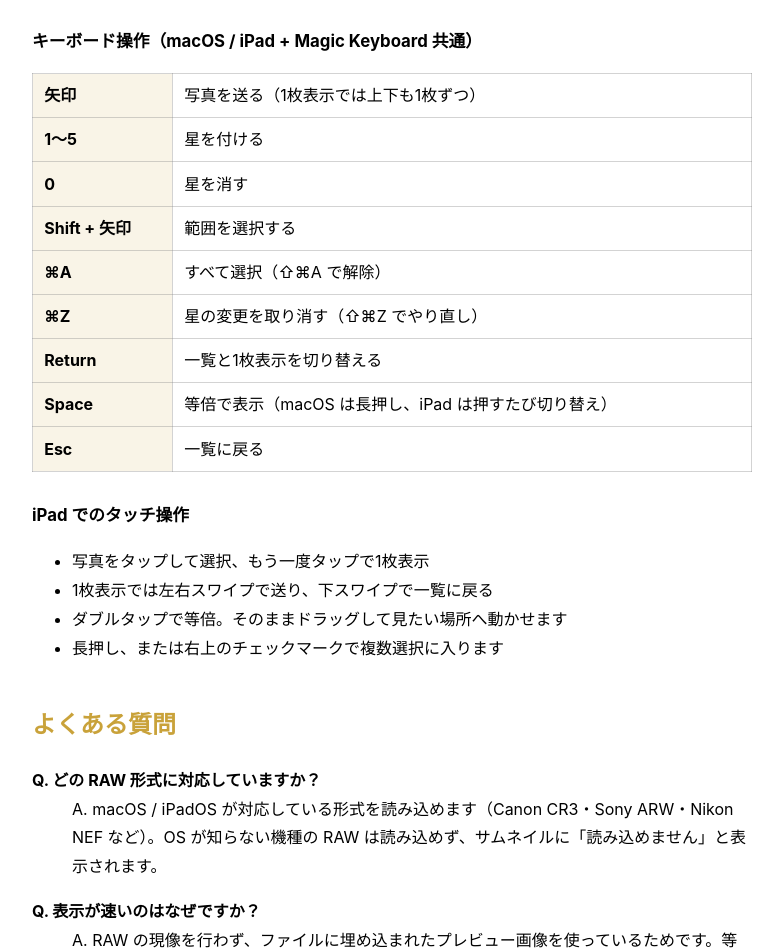
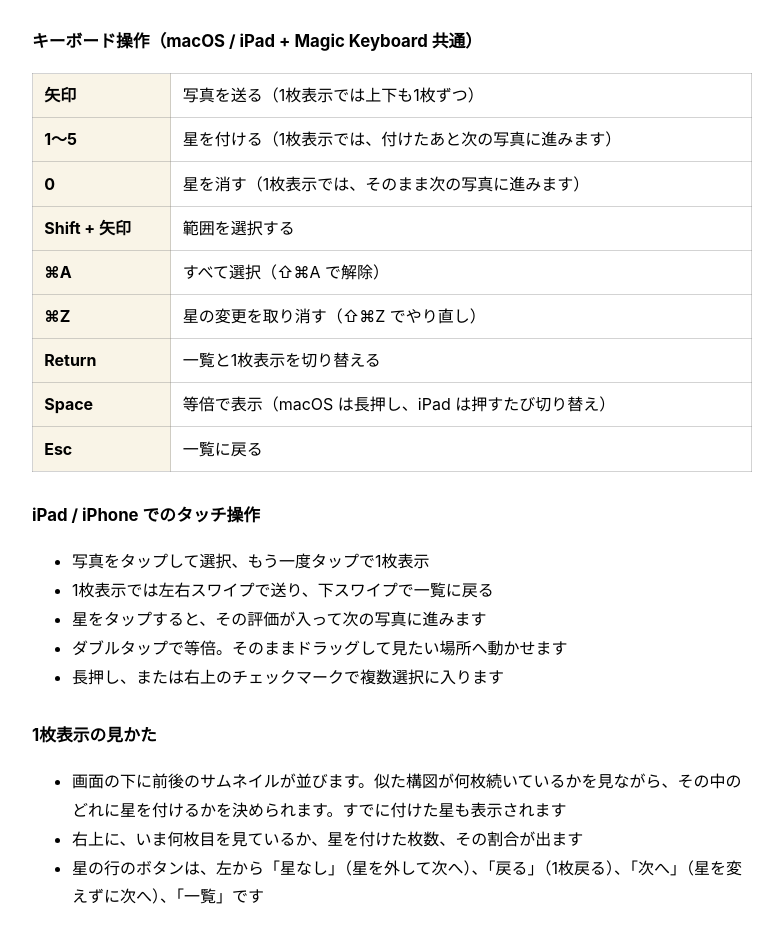
Before and after one commit to emchs07-prog/photoparcel-select-support, a plain HTML site: page index.html in a window 1280 px wide. Shown: the part 523-1471 px from the top of the page, without its empty margins (248-1031 px from the left). Drawn offline with Linux system fonts and the light colour scheme.

Commit message:
1.1 の1枚表示に合わせて使い方を更新
フィルムストリップ・星を付けると次へ進む挙動・星の行のボタン4つ・
右上の枚数表示を追記し、対応OSに iPhone を加えた。

Co-Authored-By: Claude Opus 5 (1M context) <noreply@anthropic.com>

```diff
--- a/index.html
+++ b/index.html
@@ -28,7 +28,7 @@
 </head>
 <body>
 <h1>PhotoParcel Select サポート</h1>
-<p>PhotoParcel Select（フォトパーセル セレクト）は、撮影した大量の RAW から採用カットを選び出す作業に特化した macOS / iPadOS アプリです。星の評価は XMP サイドカーとして書き出され、XMP に対応した現像ソフトにそのまま引き継げます。</p>
+<p>PhotoParcel Select（フォトパーセル セレクト）は、撮影した大量の RAW から採用カットを選び出す作業に特化した macOS / iPadOS / iOS アプリです。星の評価は XMP サイドカーとして書き出され、XMP に対応した現像ソフトにそのまま引き継げます。</p>
 
 <h2>使い方</h2>
 <ol>
@@ -42,8 +42,8 @@
 <h3>キーボード操作（macOS / iPad + Magic Keyboard 共通）</h3>
 <table>
   <tr><th>矢印</th><td>写真を送る（1枚表示では上下も1枚ずつ）</td></tr>
-  <tr><th>1〜5</th><td>星を付ける</td></tr>
-  <tr><th>0</th><td>星を消す</td></tr>
+  <tr><th>1〜5</th><td>星を付ける（1枚表示では、付けたあと次の写真に進みます）</td></tr>
+  <tr><th>0</th><td>星を消す（1枚表示では、そのまま次の写真に進みます）</td></tr>
   <tr><th>Shift + 矢印</th><td>範囲を選択する</td></tr>
   <tr><th>⌘A</th><td>すべて選択（⇧⌘A で解除）</td></tr>
   <tr><th>⌘Z</th><td>星の変更を取り消す（⇧⌘Z でやり直し）</td></tr>
@@ -52,12 +52,20 @@
   <tr><th>Esc</th><td>一覧に戻る</td></tr>
 </table>
 
-<h3>iPad でのタッチ操作</h3>
+<h3>iPad / iPhone でのタッチ操作</h3>
 <ul>
   <li>写真をタップして選択、もう一度タップで1枚表示</li>
   <li>1枚表示では左右スワイプで送り、下スワイプで一覧に戻る</li>
+  <li>星をタップすると、その評価が入って次の写真に進みます</li>
   <li>ダブルタップで等倍。そのままドラッグして見たい場所へ動かせます</li>
   <li>長押し、または右上のチェックマークで複数選択に入ります</li>
+</ul>
+
+<h3>1枚表示の見かた</h3>
+<ul>
+  <li>画面の下に前後のサムネイルが並びます。似た構図が何枚続いているかを見ながら、その中のどれに星を付けるかを決められます。すでに付けた星も表示されます</li>
+  <li>右上に、いま何枚目を見ているか、星を付けた枚数、その割合が出ます</li>
+  <li>星の行のボタンは、左から「星なし」（星を外して次へ）、「戻る」（1枚戻る）、「次へ」（星を変えずに次へ）、「一覧」です</li>
 </ul>
 
 <h2>よくある質問</h2>
```
